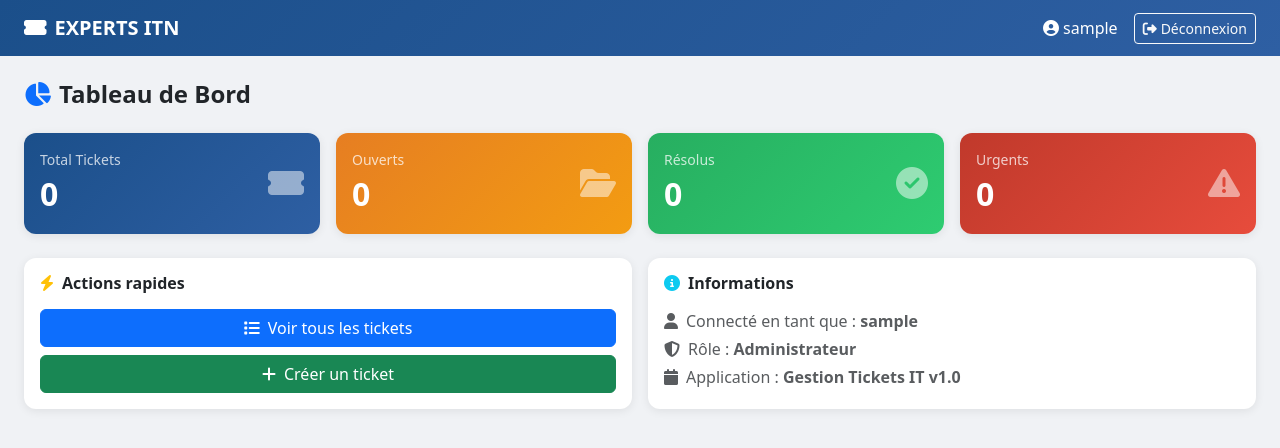
After one commit to MeryemElmoubarhine/gestion_ticket, a Django app: page /dashboard/ in a window 1280 px wide. The commit adds this page. Shown: the top 448 px of the page. Run offline with Django 5.2, Linux system fonts and the light colour scheme; the visitor is signed in with stand-in values (Sample User, id 1); data that the repository does not hold is empty.

Commit message:
Authentification, Dashboard & CRUD Tickets

```diff
--- a/gestion_ticket/urls.py
+++ b/gestion_ticket/urls.py
@@ -15,8 +15,9 @@ Including another URLconf
     2. Add a URL to urlpatterns:  path('blog/', include('blog.urls'))
 """
 from django.contrib import admin
-from django.urls import path
+from django.urls import path, include
 
 urlpatterns = [
     path('admin/', admin.site.urls),
+    path('', include('tickets.urls')),
 ]
--- /dev/null
+++ b/tickets/templates/tickets/base.html
@@ -0,0 +1,22 @@
+<!DOCTYPE html>
+<html lang="fr">
+<head>
+    <meta charset="UTF-8">
+    <meta name="viewport" content="width=device-width, initial-scale=1.0">
+    <title>{% block title %}EXPERTS ITN{% endblock %}</title>
+    <link href="https://cdn.jsdelivr.net/npm/bootstrap@5.3.0/dist/css/bootstrap.min.css" rel="stylesheet">
+    <link href="https://cdnjs.cloudflare.com/ajax/libs/font-awesome/6.4.0/css/all.min.css" rel="stylesheet">
+    <style>
+        body { background-color: #f0f2f5; }
+        .navbar { background: linear-gradient(135deg, #1B4F8A, #2E5FA3); }
+        .sidebar { min-height: 100vh; background: #1B4F8A; padding-top: 20px; }
+        .sidebar a { color: #cce0ff; text-decoration: none; display: block; padding: 12px 20px; }
+        .sidebar a:hover { background: #2E5FA3; color: white; }
+        .card { border: none; border-radius: 12px; box-shadow: 0 2px 10px rgba(0,0,0,0.08); }
+    </style>
+</head>
+<body>
+{% block content %}{% endblock %}
+<script src="https://cdn.jsdelivr.net/npm/bootstrap@5.3.0/dist/js/bootstrap.bundle.min.js"></script>
+</body>
+</html>
--- /dev/null
+++ b/tickets/templates/tickets/dashboard.html
@@ -0,0 +1,103 @@
+{% extends 'tickets/base.html' %}
+{% block title %}Dashboard – EXPERTS ITN{% endblock %}
+
+{% block content %}
+<!-- NAVBAR -->
+<nav class="navbar navbar-expand-lg navbar-dark">
+  <div class="container-fluid px-4">
+    <span class="navbar-brand fw-bold">
+      <i class="fas fa-ticket-alt me-2"></i>EXPERTS ITN
+    </span>
+    <div class="ms-auto d-flex align-items-center gap-3">
+      <span class="text-white"><i class="fas fa-user-circle me-1"></i>{{ request.user.username }}</span>
+      <a href="{% url 'logout' %}" class="btn btn-outline-light btn-sm">
+        <i class="fas fa-sign-out-alt me-1"></i>Déconnexion
+      </a>
+    </div>
+  </div>
+</nav>
+
+<div class="container-fluid px-4 py-4">
+
+  <!-- TITRE -->
+  <h4 class="fw-bold text-dark mb-4">
+    <i class="fas fa-chart-pie me-2 text-primary"></i>Tableau de Bord
+  </h4>
+
+  <!-- CARTES STATISTIQUES -->
+  <div class="row g-3 mb-4">
+    <div class="col-md-3">
+      <div class="card text-white h-100" style="background: linear-gradient(135deg,#1B4F8A,#2E5FA3);">
+        <div class="card-body d-flex justify-content-between align-items-center">
+          <div>
+            <div class="small opacity-75">Total Tickets</div>
+            <div class="fs-2 fw-bold">{{ total }}</div>
+          </div>
+          <i class="fas fa-ticket-alt fa-2x opacity-50"></i>
+        </div>
+      </div>
+    </div>
+    <div class="col-md-3">
+      <div class="card text-white h-100" style="background: linear-gradient(135deg,#e67e22,#f39c12);">
+        <div class="card-body d-flex justify-content-between align-items-center">
+          <div>
+            <div class="small opacity-75">Ouverts</div>
+            <div class="fs-2 fw-bold">{{ ouverts }}</div>
+          </div>
+          <i class="fas fa-folder-open fa-2x opacity-50"></i>
+        </div>
+      </div>
+    </div>
+    <div class="col-md-3">
+      <div class="card text-white h-100" style="background: linear-gradient(135deg,#27ae60,#2ecc71);">
+        <div class="card-body d-flex justify-content-between align-items-center">
+          <div>
+            <div class="small opacity-75">Résolus</div>
+            <div class="fs-2 fw-bold">{{ resolus }}</div>
+          </div>
+          <i class="fas fa-check-circle fa-2x opacity-50"></i>
+        </div>
+      </div>
+    </div>
+    <div class="col-md-3">
+      <div class="card text-white h-100" style="background: linear-gradient(135deg,#c0392b,#e74c3c);">
+        <div class="card-body d-flex justify-content-between align-items-center">
+          <div>
+            <div class="small opacity-75">Urgents</div>
+            <div class="fs-2 fw-bold">{{ urgents }}</div>
+          </div>
+          <i class="fas fa-exclamation-triangle fa-2x opacity-50"></i>
+        </div>
+      </div>
+    </div>
+  </div>
+
+  <!-- LIENS RAPIDES -->
+  <div class="row g-3">
+    <div class="col-md-6">
+      <div class="card h-100">
+        <div class="card-body">
+          <h6 class="fw-bold mb-3"><i class="fas fa-bolt me-2 text-warning"></i>Actions rapides</h6>
+          <a href="{% url 'liste_tickets' %}" class="btn btn-primary w-100 mb-2">
+            <i class="fas fa-list me-2"></i>Voir tous les tickets
+          </a>
+          <a href="#" class="btn btn-success w-100">
+            <i class="fas fa-plus me-2"></i>Créer un ticket
+          </a>
+        </div>
+      </div>
+    </div>
+    <div class="col-md-6">
+      <div class="card h-100">
+        <div class="card-body">
+          <h6 class="fw-bold mb-3"><i class="fas fa-info-circle me-2 text-info"></i>Informations</h6>
+          <p class="text-muted mb-1"><i class="fas fa-user me-2"></i>Connecté en tant que : <strong>{{ request.user.username }}</strong></p>
+          <p class="text-muted mb-1"><i class="fas fa-shield-alt me-2"></i>Rôle : <strong>{% if request.user.is_superuser %}Administrateur{% else %}Technicien{% endif %}</strong></p>
+          <p class="text-muted mb-0"><i class="fas fa-calendar me-2"></i>Application : <strong>Gestion Tickets IT v1.0</strong></p>
+        </div>
+      </div>
+    </div>
+  </div>
+
+</div>
+{% endblock %}
--- a/tickets/urls.py
+++ b/tickets/urls.py
@@ -2,5 +2,12 @@ from django.urls import path
 from . import views
 
 urlpatterns = [
-    path('', views.liste_tickets, name='liste_tickets'),
+    path('', views.login_view, name='login'),
+    path('logout/', views.logout_view, name='logout'),
+    path('dashboard/', views.dashboard, name='dashboard'),
+    path('tickets/', views.liste_tickets, name='liste_tickets'),
+    path('tickets/creer/', views.creer_ticket, name='creer_ticket'),
+    path('tickets/<int:pk>/', views.detail_ticket, name='detail_ticket'),
+    path('tickets/<int:pk>/modifier/', views.modifier_ticket, name='modifier_ticket'),
+    path('tickets/<int:pk>/supprimer/', views.supprimer_ticket, name='supprimer_ticket'),
 ]
--- a/tickets/views.py
+++ b/tickets/views.py
@@ -1,9 +1,93 @@
-from django.shortcuts import render
+from django.shortcuts import render, redirect, get_object_or_404
+from django.contrib.auth import authenticate, login, logout
+from django.contrib.auth.decorators import login_required
+from django.contrib import messages
+from .models import Ticket, Historique
+from .forms import TicketForm
 
-# Create your views here.
-from .models import Ticket
+def login_view(request):
+    if request.user.is_authenticated:
+        return redirect('dashboard')
+    if request.method == 'POST':
+        username = request.POST['username']
+        password = request.POST['password']
+        user = authenticate(request, username=username, password=password)
+        if user is not None:
+            login(request, user)
+            return redirect('dashboard')
+        else:
+            messages.error(request, "Nom d'utilisateur ou mot de passe incorrect.")
+    return render(request, 'tickets/login.html')
 
+def logout_view(request):
+    logout(request)
+    return redirect('login')
+
+@login_required(login_url='login')
+def dashboard(request):
+    total    = Ticket.objects.count()
+    ouverts  = Ticket.objects.filter(statut='OUVERT').count()
+    resolus  = Ticket.objects.filter(statut='RESOLU').count()
+    en_cours = Ticket.objects.filter(statut='EN_COURS').count()
+    return render(request, 'tickets/dashboard.html', {
+        'total': total,
+        'ouverts': ouverts,
+        'resolus': resolus,
+        'urgents': en_cours,
+    })
+
+@login_required(login_url='login')
 def liste_tickets(request):
-    # On récupère tous les tickets de la base de données
-    tickets = Ticket.objects.all()
+    tickets = Ticket.objects.all().order_by('-date_creation')
     return render(request, 'tickets/liste.html', {'tickets': tickets})
+
+@login_required(login_url='login')
+def creer_ticket(request):
+    form = TicketForm()
+    if request.method == 'POST':
+        form = TicketForm(request.POST)
+        if form.is_valid():
+            ticket = form.save()
+            Historique.objects.create(
+                ticket=ticket,
+                utilisateur=request.user,
+                action="Ticket créé"
+            )
+            messages.success(request, "Ticket créé avec succès !")
+            return redirect('liste_tickets')
+    return render(request, 'tickets/creer_ticket.html', {'form': form})
+
+@login_required(login_url='login')
+def detail_ticket(request, pk):
+    ticket = get_object_or_404(Ticket, pk=pk)
+    historique = Historique.objects.filter(ticket=ticket).order_by('-date_action')
+    return render(request, 'tickets/detail_ticket.html', {
+        'ticket': ticket,
+        'historique': historique
+    })
+
+@login_required(login_url='login')
+def modifier_ticket(request, pk):
+    ticket = get_object_or_404(Ticket, pk=pk)
+    form = TicketForm(instance=ticket)
+    if request.method == 'POST':
+        form = TicketForm(request.POST, instance=ticket)
+        if form.is_valid():
+            form.save()
+            Historique.objects.create(
+                ticket=ticket,
+                utilisateur=request.user,
+                action="Ticket modifié"
+            )
+            messages.success(request, "Ticket modifié avec succès !")
+            return redirect('liste_tickets')
+    return render(request, 'tickets/modifier_ticket.html', {'form': form, 'ticket': ticket})
+
+@login_required(login_url='login')
+def supprimer_ticket(request, pk):
+    ticket = get_object_or_404(Ticket, pk=pk)
+    if request.method == 'POST':
+        ticket.delete()
+        messages.success(request, "Ticket supprimé.")
+        return redirect('liste_tickets')
+    return render(request, 'tickets/supprimer_ticket.html', {'ticket': ticket})
```
Also changed, not shown: tickets/forms.py (added, +22 -0 lines), tickets/models.py (+9 -3 lines), tickets/templates/tickets/creer_ticket.html (added, +70 -0 lines), tickets/templates/tickets/detail_ticket.html (added, +87 -0 lines), tickets/templates/tickets/liste.html (+99 -6 lines), tickets/templates/tickets/login.html (added, +50 -0 lines), tickets/templates/tickets/modifier_ticket.html (added, +56 -0 lines), tickets/templates/tickets/supprimer_ticket.html (added, +28 -0 lines), tickets/migrations/0004_ticket_priorite_ticket_technicien_and_more.py (added).
